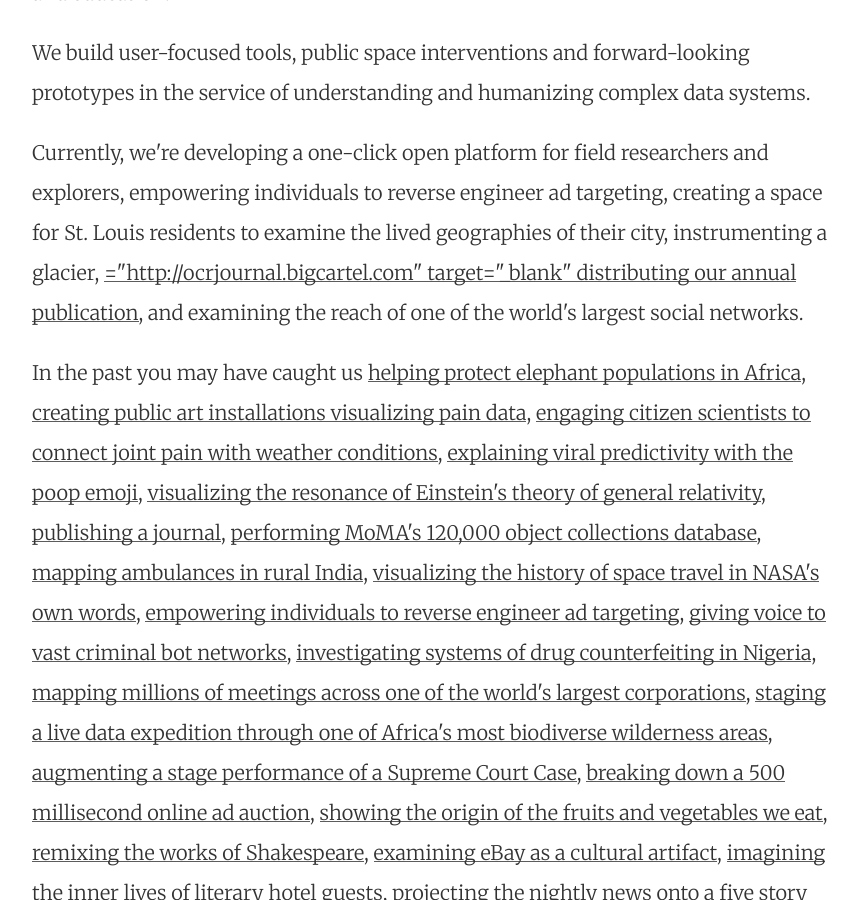
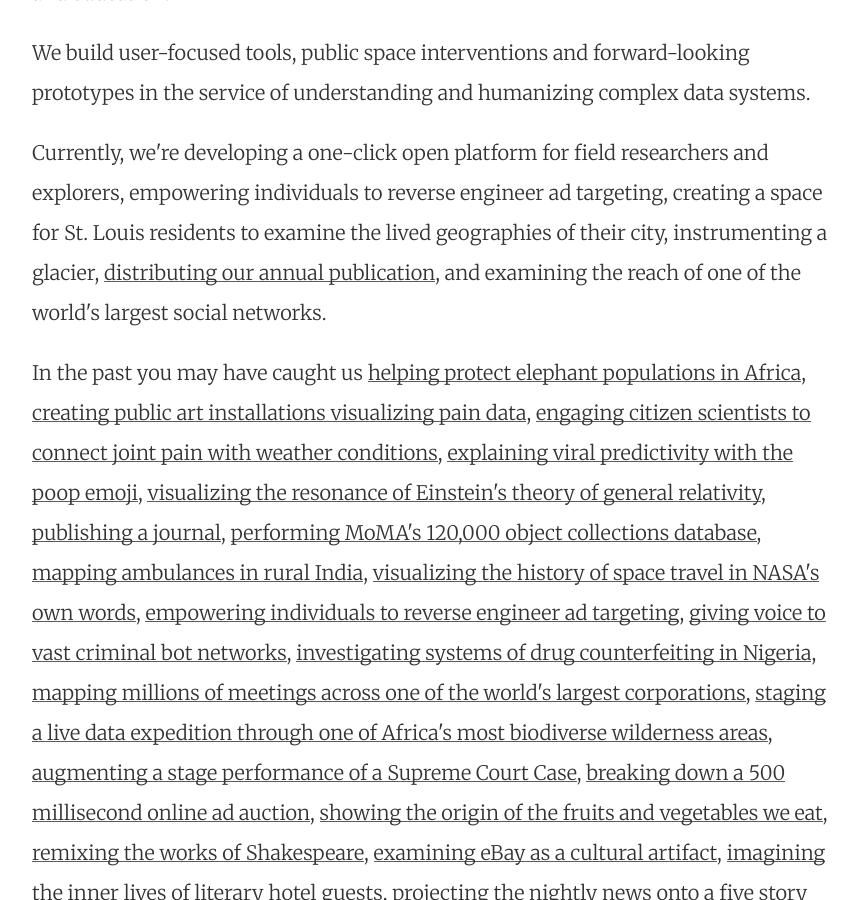
Before and after one commit to O-C-R/o-c-r.github.io, a Jekyll site: the page built from index.html, in a window 1280 px wide and 900 px high, scrolled down 542 px. Shown: the whole window, without its empty margins (3-861 px from the left). Built offline with Jekyll 4.4.1, drawn with Linux system fonts in a browser that asks for light colours; nearby versions of some CDN libraries; the list of posts is cut into pages by our own code.

Commit message:
updated ocr journal 2 link

```diff
--- a/index.html
+++ b/index.html
@@ -28,7 +28,7 @@
       We build user-focused tools, public space interventions and forward-looking prototypes in the service of understanding and humanizing complex data systems.
     </p>
     <p>
-      Currently, we're developing a one-click open platform for field researchers and explorers, empowering individuals to reverse engineer ad targeting, creating a space for St. Louis residents to examine the lived geographies of their city, instrumenting a glacier, <a href>="http://ocrjournal.bigcartel.com" target="_blank" distributing our annual publication</a>, and examining the reach of one of the world's largest social networks.
+      Currently, we're developing a one-click open platform for field researchers and explorers, empowering individuals to reverse engineer ad targeting, creating a space for St. Louis residents to examine the lived geographies of their city, instrumenting a glacier, <a href="http://ocrjournal.bigcartel.com" target="_blank">distributing our annual publication</a>, and examining the reach of one of the world's largest social networks.
     </p>
     <p>
       In the past you may have caught us
```
